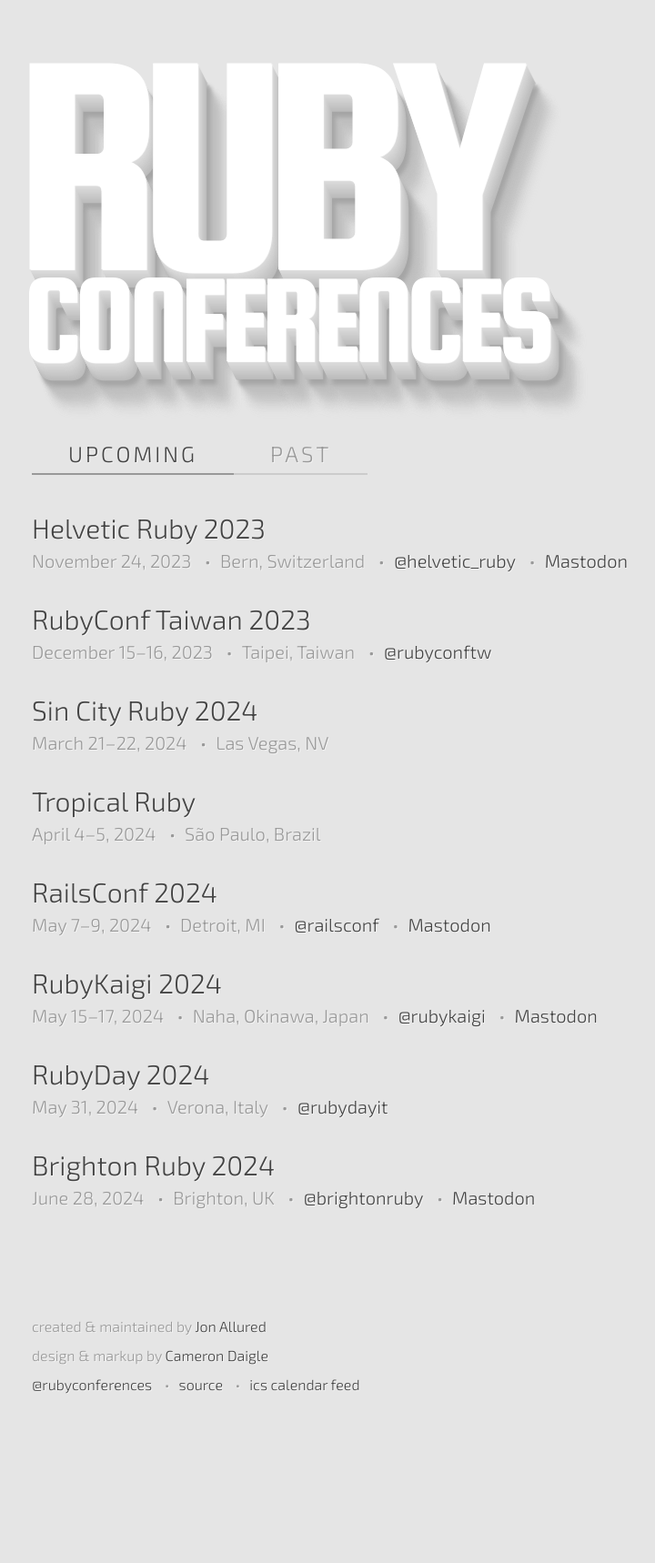
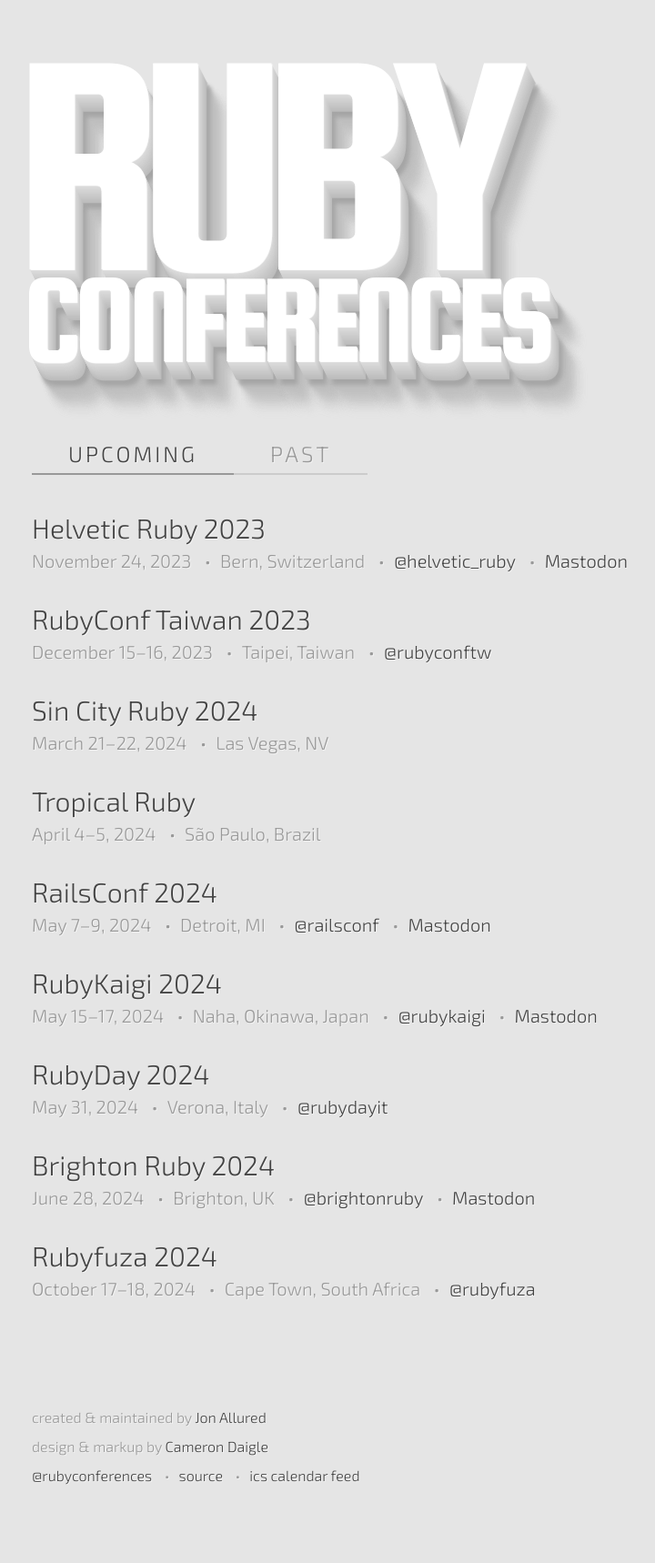
Before and after one commit to ruby-conferences/ruby-conferences.github.io, a Jekyll site: the page built from index.html, in a window 1280 px wide. Shown: the whole page at 91% size, without its empty margins (205-925 px from the left). Built offline with Jekyll 4.4.1, drawn with Linux system fonts in a browser that asks for light colours; before the commit the page ends 1618 px from its top, so only the background shows below that.

Commit message:
Add Rubyfuza 2024 (#534)

```diff
--- a/_data/conferences.yml
+++ b/_data/conferences.yml
@@ -2447,3 +2447,10 @@
   url: https://brightonruby.com
   twitter: brightonruby
   mastodon: https://ruby.social/@brightonruby
+
+- name: Rubyfuza 2024
+  location: Cape Town, South Africa
+  start_date: 2024-10-17
+  end_date: 2024-10-18
+  url: https://www.rubyfuza.org
+  twitter: rubyfuza
```
